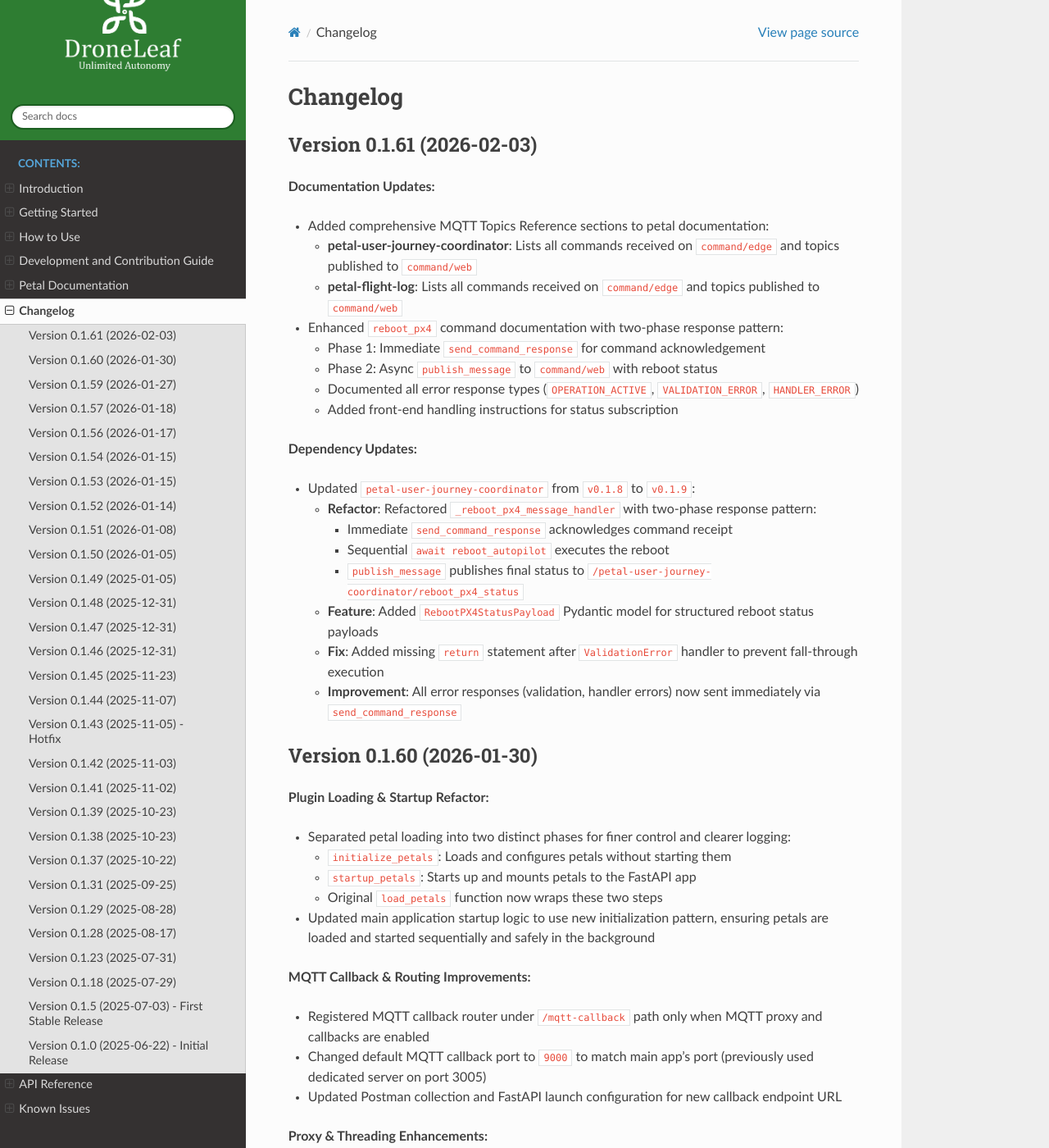
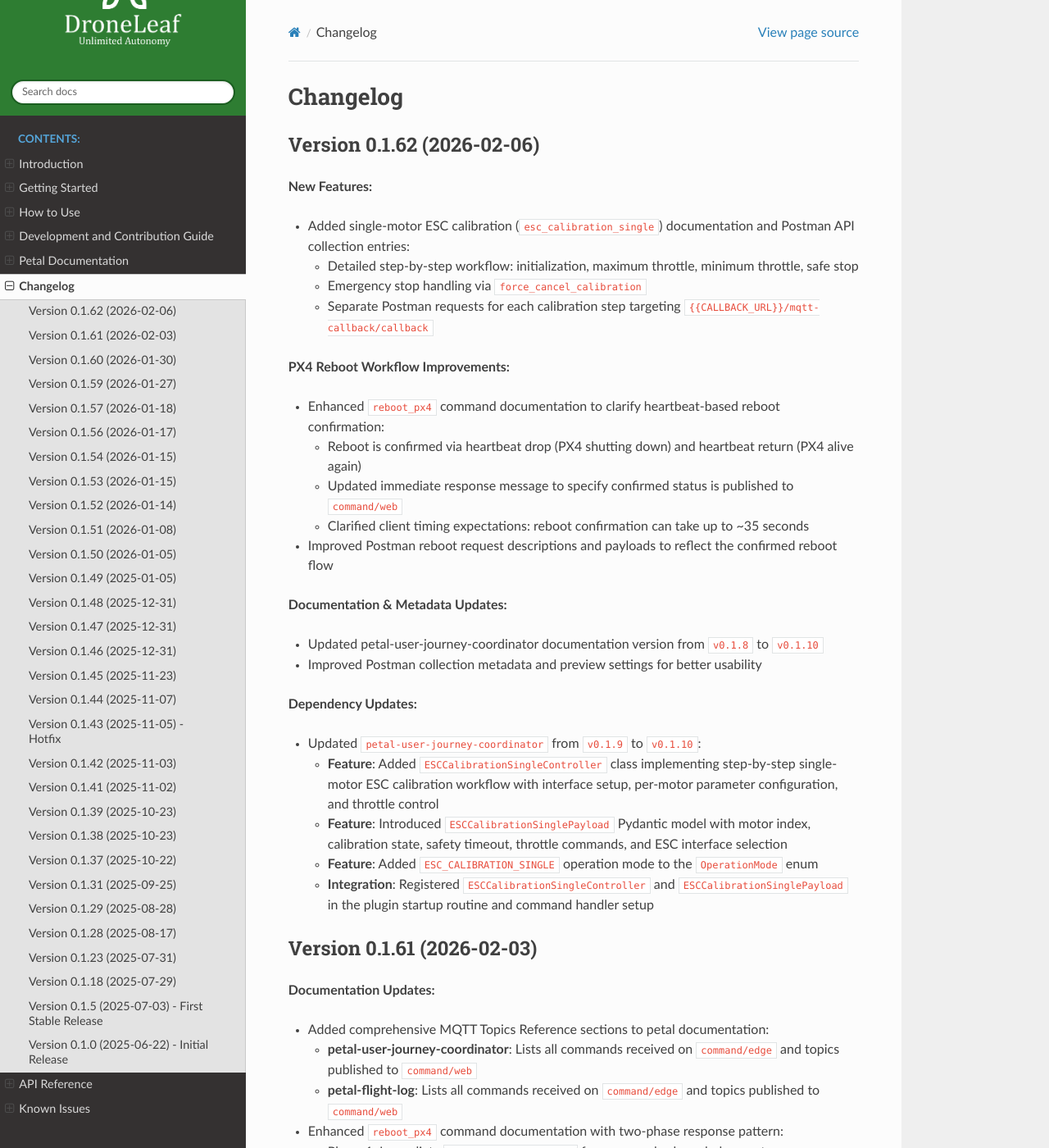
Before and after one commit to DroneLeaf/petal-app-manager, a Sphinx documentation site: the page built from docs/changelog.rst, in a window 1280 px wide and 1400 px high. Shown: the whole window at 82% size. Built offline with Sphinx 7.4.7 and the Read the Docs theme 3.1.0, drawn with Linux system fonts in a browser that asks for light colours.

Commit message:
docs: update changelog for version 0.1.62 with new features, PX4 reboot improvements, and dependency updates

```diff
--- a/docs/changelog.rst
+++ b/docs/changelog.rst
@@ -1,5 +1,40 @@
 Changelog
 =========
+
+Version 0.1.62 (2026-02-06)
+---------------------------
+
+**New Features:**
+
+- Added single-motor ESC calibration (``esc_calibration_single``) documentation and Postman API collection entries:
+
+  - Detailed step-by-step workflow: initialization, maximum throttle, minimum throttle, safe stop
+  - Emergency stop handling via ``force_cancel_calibration``
+  - Separate Postman requests for each calibration step targeting ``{{CALLBACK_URL}}/mqtt-callback/callback``
+
+**PX4 Reboot Workflow Improvements:**
+
+- Enhanced ``reboot_px4`` command documentation to clarify heartbeat-based reboot confirmation:
+
+  - Reboot is confirmed via heartbeat drop (PX4 shutting down) and heartbeat return (PX4 alive again)
+  - Updated immediate response message to specify confirmed status is published to ``command/web``
+  - Clarified client timing expectations: reboot confirmation can take up to ~35 seconds
+
+- Improved Postman reboot request descriptions and payloads to reflect the confirmed reboot flow
+
+**Documentation & Metadata Updates:**
+
+- Updated petal-user-journey-coordinator documentation version from ``v0.1.8`` to ``v0.1.10``
+- Improved Postman collection metadata and preview settings for better usability
+
+**Dependency Updates:**
+
+- Updated ``petal-user-journey-coordinator`` from ``v0.1.9`` to ``v0.1.10``:
+
+  - **Feature**: Added ``ESCCalibrationSingleController`` class implementing step-by-step single-motor ESC calibration workflow with interface setup, per-motor parameter configuration, and throttle control
+  - **Feature**: Introduced ``ESCCalibrationSinglePayload`` Pydantic model with motor index, calibration state, safety timeout, throttle commands, and ESC interface selection
+  - **Feature**: Added ``ESC_CALIBRATION_SINGLE`` operation mode to the ``OperationMode`` enum
+  - **Integration**: Registered ``ESCCalibrationSingleController`` and ``ESCCalibrationSinglePayload`` in the plugin startup routine and command handler setup
 
 Version 0.1.61 (2026-02-03)
 ---------------------------
```
